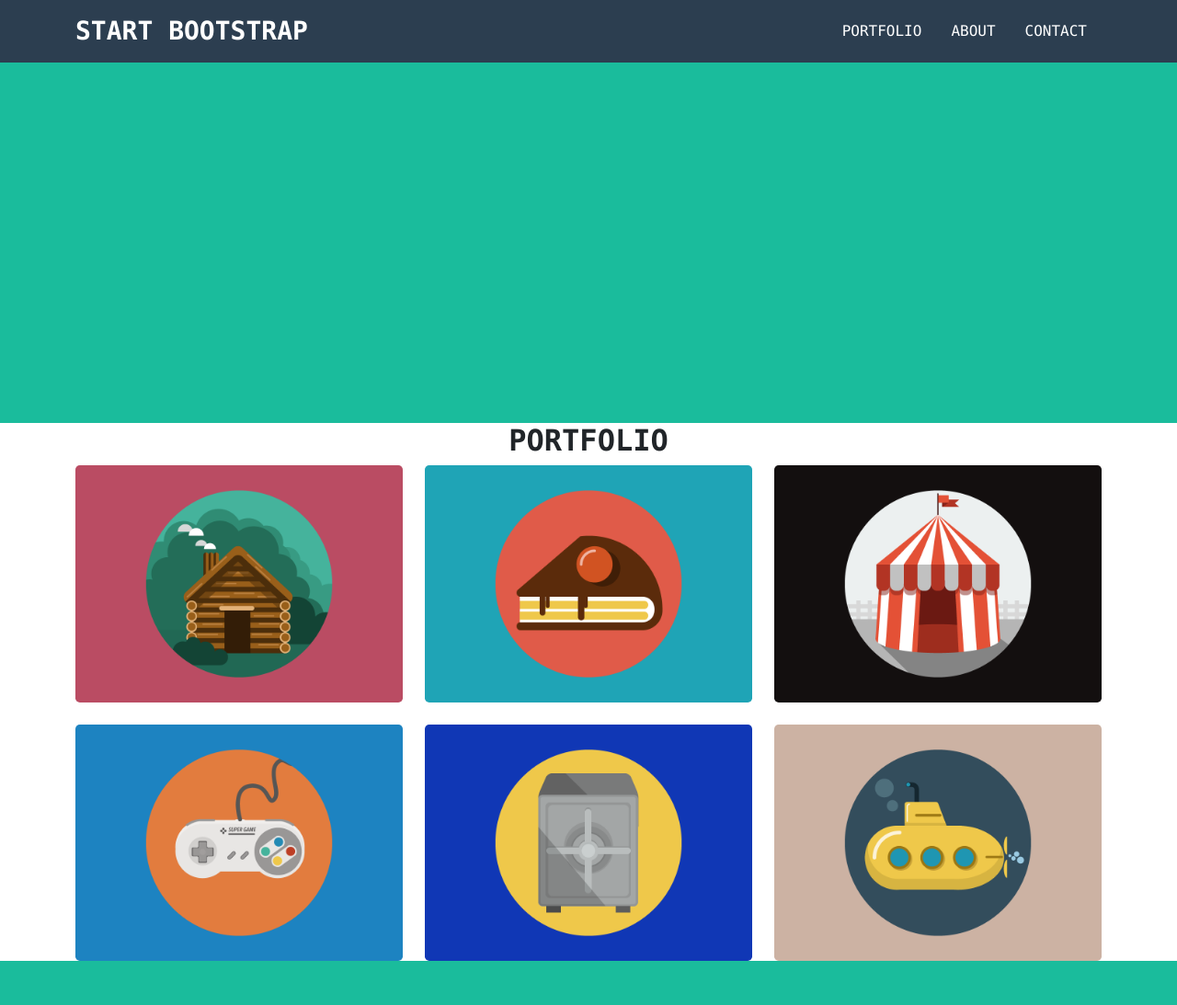
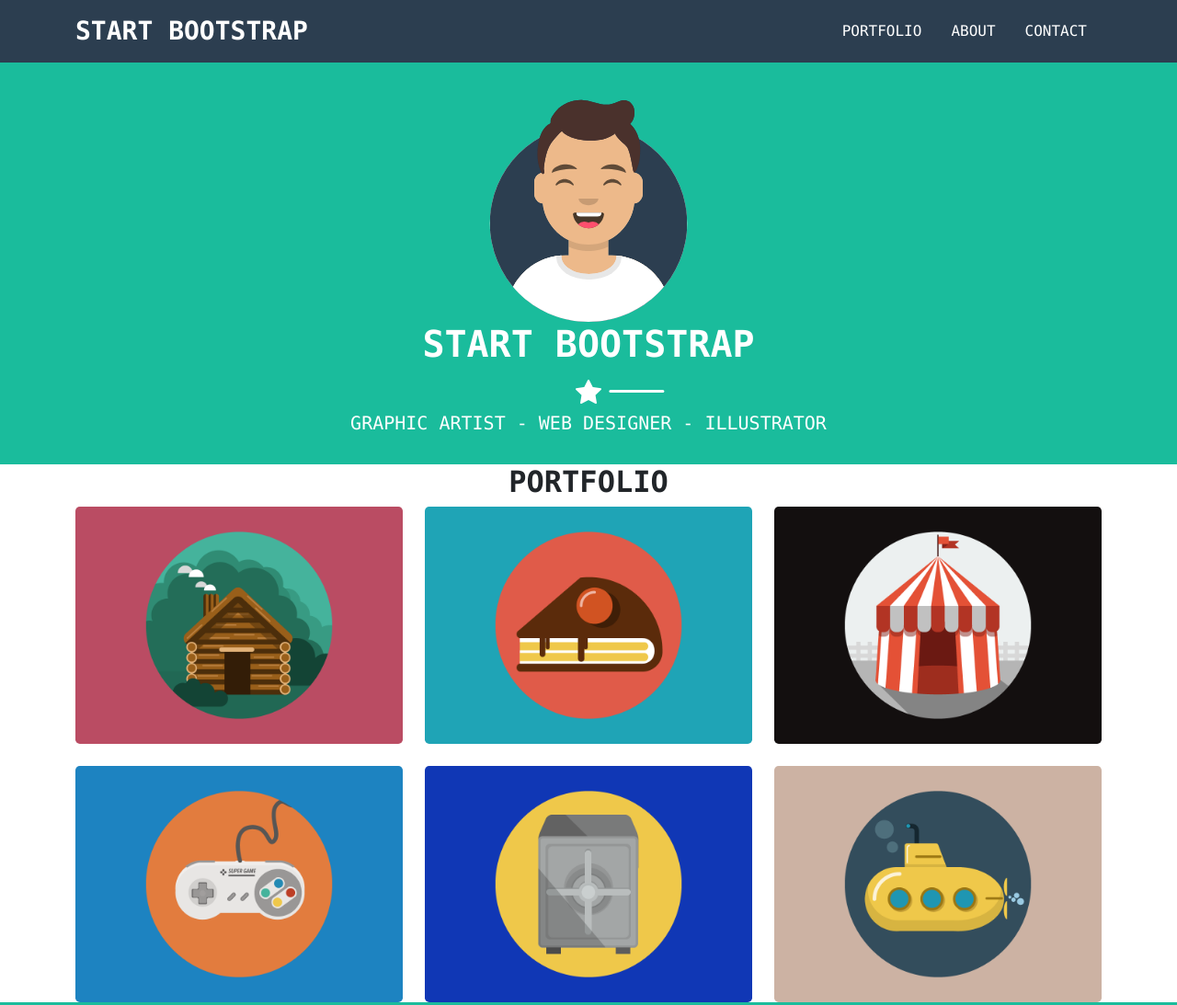
Before and after one commit to Pier98Sa/html-css-bootstrap-freelancer, a plain HTML site: page index.html in a window 1280 px wide. Shown: the top 1093 px of the page at 92% size. Drawn offline with nearby package versions, Linux system fonts and the light colour scheme.

Commit message:
completamento del jumbotron

```diff
--- a/css/style.css
+++ b/css/style.css
@@ -36,9 +36,38 @@
 
 /*regole del jumbotron*/
 #jumbotron{
-    padding-top: 150px;
-    height: 460px;
+    padding-top: 100px;
+    padding-bottom: 25px;
 }
+
+.ms_resize{
+    height: 250px;
+}
+
+
+i::after{
+    content: "";
+    height: 3px;
+    width: 60px;
+    background-color: #fff;
+    position: absolute;
+    bottom: 16px;
+    transform: translate(14%);
+    border-radius: 2px;
+}
+/*
+i::before{
+    content: "";
+    height: 3px;
+    width: 60px;
+    background-color: #fff;
+    position: absolute;
+    bottom: 16px;
+    transform: translate(14%);
+    border-radius: 2px;
+}
+*/
+
 /*regole del portfolio*/
 
 /*regole del portfolio*/
--- a/index.html
+++ b/index.html
@@ -10,7 +10,9 @@
     <link rel="stylesheet" href="css/style.css">
 </head>
 <body class="font-monospace">
+  <!--Inizio dell'header-->
     <header>
+      <!--menu-->
         <nav class="navbar navbar-expand-md navbar-dark ms_bg_dark-blue fixed-top text-uppercase">
             <div class="container-md">
 
@@ -21,6 +23,7 @@
               </button>
 
               <div class="collapse navbar-collapse" id="navbarSupportedContent">
+
                 <ul class="navbar-nav ms-auto mb-1 mb-md-0 ">
 
                   <li class="nav-item">
@@ -41,14 +44,44 @@
             </div>
           </nav>
     </header>
+<!--Inizio del main-->
+    <main>
 
-    <main>
-        <section id="jumbotron" class="ms_bg_light-sea-green">
-            <div class="container ">
+      <!--Jumbotron-->
+        <section id="jumbotron" class="ms_bg_light-sea-green text-uppercase text-center">
+            <div class="container-md text-white">
+              <div class="row">
+                <div class="col-12">
+                  <img class="img-fluid ms_resize" src="./img/avatar.svg" alt="profile picture">
+                </div>
+
+              </div>
+
+              <div class="row">
+                <div class="col-12">
+                  <h1 class="fs-1 fw-bolder ">start bootstrap</h1>
+                </div>
+              </div>
+
+              <div class="row">
+                <div class="col-12">
+                  <i class="bi bi-star-fill fs-3 position-relative " ></i>
+                </div>
+              </div>
+
+              <div class="row">
+                <div class="col-12">
+                  <h3 class="fs-5">graphic artist - web designer - illustrator </h3>
+                </div>
+              </div>
+
+
+
 
             </div>
         </section>
 
+      <!--Portfolio-->
         <section id="portfolio">
 
             <div class="container-md">
@@ -88,14 +121,14 @@
 
         </section>
 
+      <!--About-->
         <section id="about" class="ms_bg_light-sea-green">
             <div class="container-md">
 
             </div>
-
-
         </section>
 
+      <!--Contact-->
         <section id="contact">
             <div class="container-md ms_debug ">
                 <h2 class="text-center">CONTACT ME </h2>
@@ -128,19 +161,20 @@
 
     </main>
 
+<!--Inizio del footer-->
     <footer >
+      <!--Footer top-->
         <div class=" ms_debug  ms_bg_grayish-blue">
             <div class="container">
 
             </div>
-
         </div>
 
+      <!--Footer bottom-->
         <div class=" ms_debug-xs ms_bg_dark-blue">
             <div class="container">
 
             </div>
-
         </div>
 
     </footer>
```
